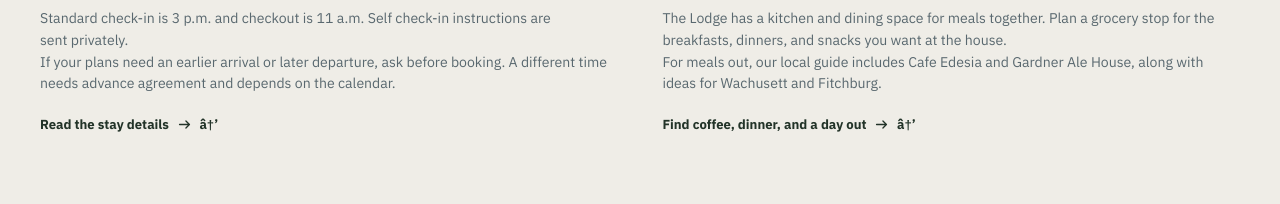
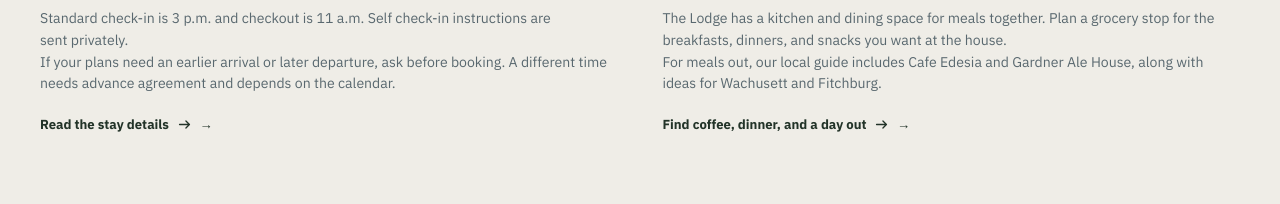
Before and after one commit to PublicLogic/KendallPondLodge, a Next.js app: page /area in a window 1280 px wide. Shown: the part 1548-1752 px from the top of the page. Built offline with nearby package versions, Linux system fonts and the light colour scheme.

Commit message:
Correct guide link arrows and record live release verification

```diff
--- a/app/globals.css
+++ b/app/globals.css
@@ -637,7 +637,7 @@ p {
 }
 
 .text-link::after {
-  content: "â†’";
+  content: "\2192";
   transition: transform var(--duration-fast) var(--ease-out);
 }
 
```
Also changed, not shown: 2 other files (tests, documents, lock files or other folders).
